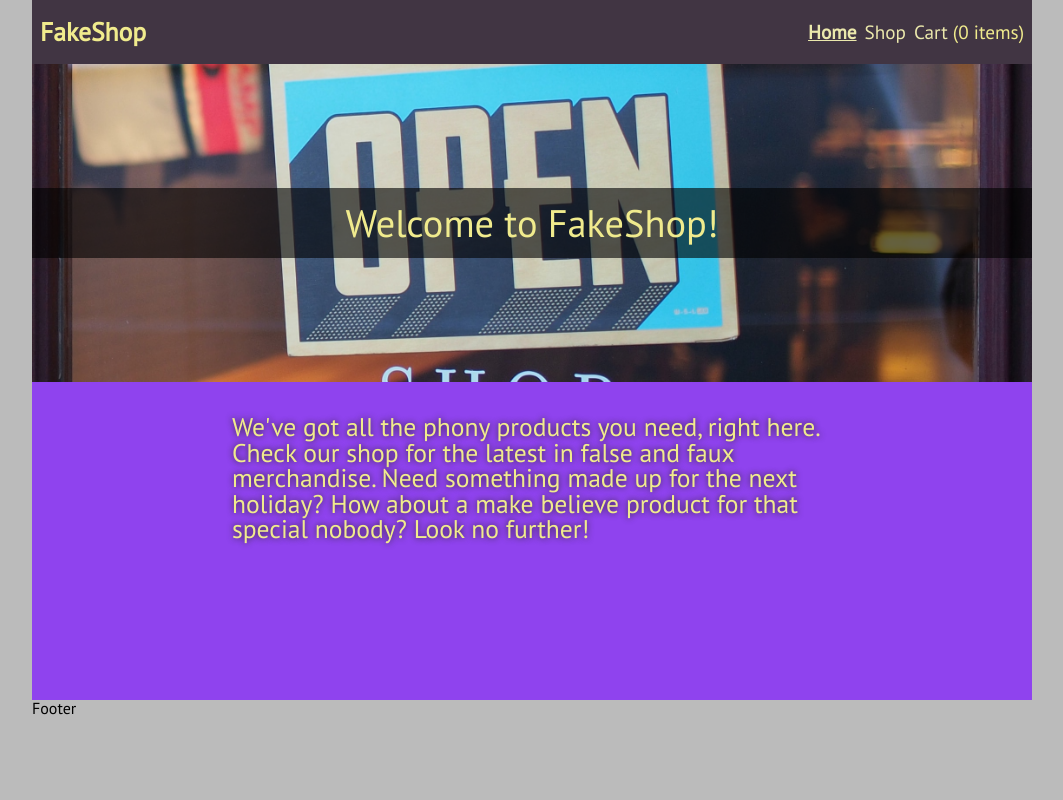
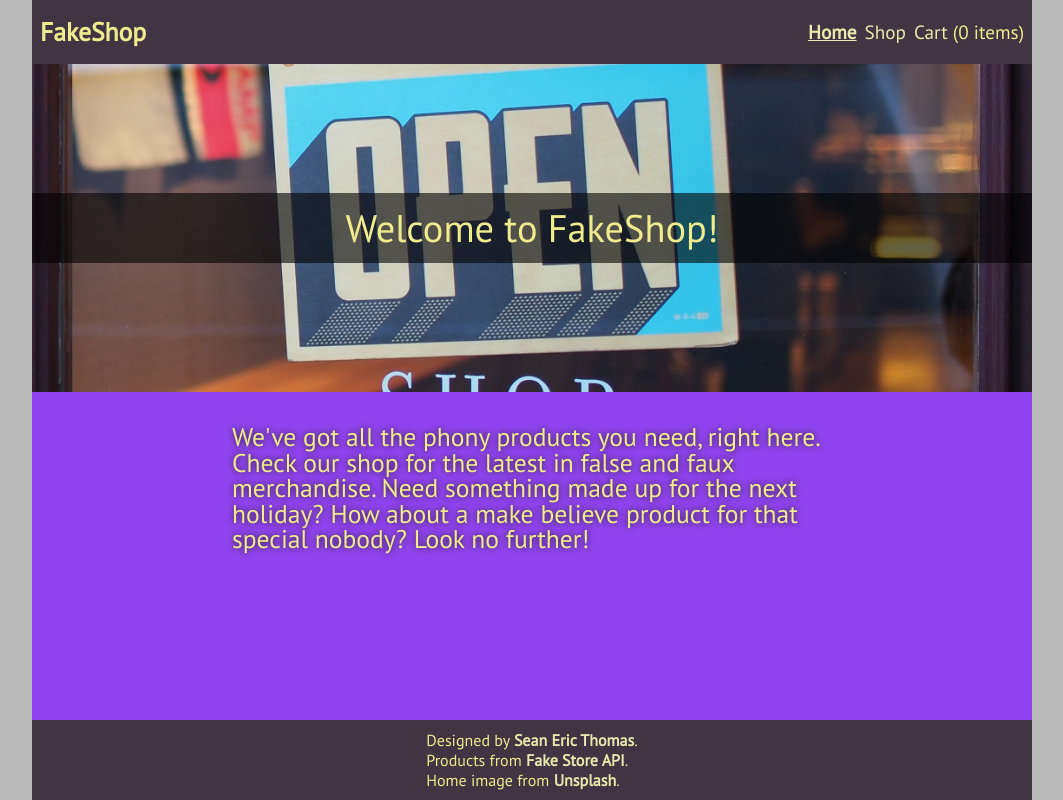
Before and after one commit to MongrelArchitect/shopping-cart, a React (Create React App) app: page / in a window 1280 px wide. Shown: the whole page, without its empty margins (108-1171 px from the left). Built offline with nearby package versions, Linux system fonts and the light colour scheme.

Commit message:
Style and add links to "Footer" section

```diff
--- a/src/components/Footer.jsx
+++ b/src/components/Footer.jsx
@@ -2,8 +2,41 @@ import React from 'react';
 
 export default function Footer() {
   return (
-    <div>
-      <h3>Footer</h3>
+    <div className="footer">
+      <ul>
+        <li>
+          Designed by
+          {' '}
+          <a
+            target="_blank"
+            href="http://www.seanericthomas.com"
+            rel="noreferrer"
+          >
+            Sean Eric Thomas
+          </a>
+          .
+        </li>
+        <li>
+          Products from
+          {' '}
+          <a target="_blank" href="https://fakestoreapi.com/" rel="noreferrer">
+            Fake Store API
+          </a>
+          .
+        </li>
+        <li>
+          Home image from
+          {' '}
+          <a
+            target="_blank"
+            href="https://unsplash.com/photos/c9FQyqIECds"
+            rel="noreferrer"
+          >
+            Unsplash
+          </a>
+          .
+        </li>
+      </ul>
     </div>
   );
 }
--- a/src/styles/style.css
+++ b/src/styles/style.css
@@ -15,25 +15,45 @@ body {
 
 .container {
   display: grid;
-  grid-template-rows: 64px 1fr 100px;
+  grid-template-rows: 64px 1fr 80px;
   margin: auto;
   max-width: 1000px;
   min-height: 100vh;
 }
 
-.header {
+.footer {
+  flex-direction: column;
+  justify-content: center;
+}
+
+.footer a {
+  font-weight: bold;
+}
+
+.footer ul {
+  display: flex;
+  flex-direction: column;
+  gap: 4px;
+}
+
+.header,
+.footer {
   align-items: center;
   background: #413543;
   color: #f0eb8d;
   display: flex;
+  padding: 8px;
+}
+
+.header {
   font-size: 1.2rem;
+  position: sticky;
   justify-content: space-between;
-  padding: 8px;
-  position: sticky;
   top: 0;
 }
 
-.header a {
+.header a,
+.footer a {
   color: #ebe8ac;
   text-decoration: none;
 }
```
